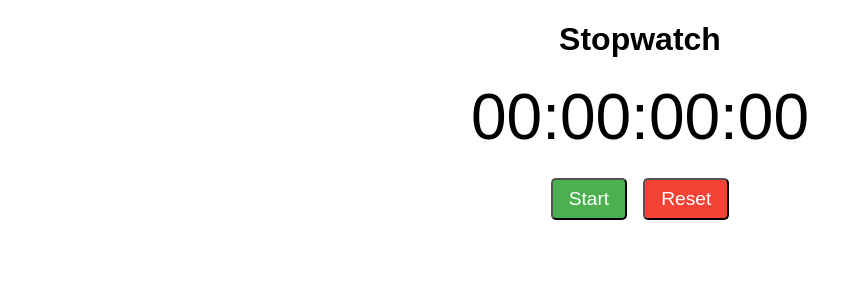
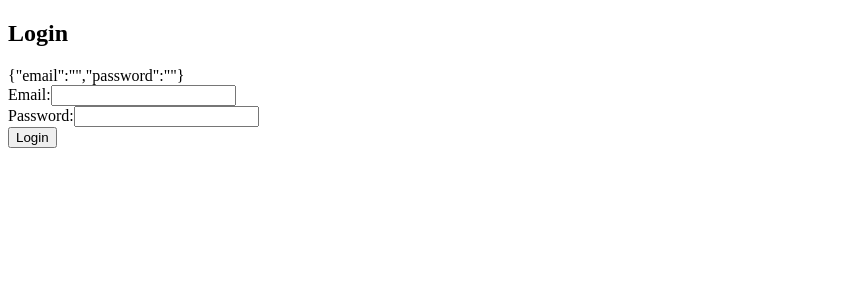
Before and after one commit to imRahul05/Learning_nodeJS, a React (Vite) app in the folder rev-react/demo1/: page /login in a window 1280 px wide. Shown: the top 300 px of the page, without its empty margins (0-862 px from the left). Built offline with nearby package versions, Linux system fonts and the light colour scheme.

Commit message:
feat: Add Login component with form validation and state management

```diff
--- a/rev-react/demo1/src/App.jsx
+++ b/rev-react/demo1/src/App.jsx
@@ -9,13 +9,15 @@ import Todo from './Todo'
 import NewTimer from './NewTimer'
 import Stopwatch from './Stopwatch'
 import './Stopwatch.css'
+import Login from './Login'
 
 
 const App = () => {
   return (
     <div>
     {/* <NewTimer/> */}
-    <Stopwatch />
+    {/* <Stopwatch /> */}
+    <Login/>
     </div>
   )
 }
--- /dev/null
+++ b/rev-react/demo1/src/Login.jsx
@@ -0,0 +1,78 @@
+import React, { useState } from 'react'
+
+const initialState= {
+    email:'',
+    password:''
+}
+
+
+
+  const validators = {
+    email: (value) =>
+      /^[^\s@]+@[^\s@]+\.[^\s@]+$/.test(value) ? "" : "Enter a valid email",
+    password: (value) =>
+      /^(?=.*[A-Z])(?=.*\d).{6,}$/.test(value)
+        ? ""
+        : "At least 6 chars, 1 uppercase, 1 number",
+  };
+
+const Login = () => {
+
+    const [ FormData,setFormData] = useState(initialState)
+    const [touched,setTouched] = useState({})
+    const [errors,setErrors] = useState({})
+
+     function handleChange(e){
+        const {name, value} = e.target;
+        setFormData({
+            ...FormData,
+            [name]: value
+        });
+
+        if(touched[name]){
+            setErrors((prev)=>({...prev,[name]: validators[name](value)}));
+        }
+     }
+
+     function handleBlur(e){
+          const {name, value} = e.target;
+         setTouched((prev)=>({...prev,[name]: true}));
+         setErrors((prev)=>({...prev,[name]: validators[name](value)}));
+     }
+    function handleSubmit(event) {
+        event.preventDefault();
+        console.log(FormData)
+
+    }
+
+  return (
+    <div>
+
+        <h2>Login</h2>
+        {JSON.stringify(FormData)}
+        <br/>
+        <form onSubmit={handleSubmit}>
+            <div>
+                <label htmlFor="email">Email:</label>
+                <input type="email" id="email" name="email" required onChange={handleChange} value={FormData.email} onBlur={handleBlur} />
+            </div>
+            {touched.email && errors.email && (
+        <small style={{ color: "red" }}>{errors.email}</small>
+      )}
+
+            <div>
+                <label htmlFor="password">Password:</label>
+                <input type="password" id="password" name="password" required onChange={handleChange} value={FormData.password} onBlur={handleBlur} />
+            </div>
+            {touched.password && errors.password && (
+        <small style={{ color: "red" }}>{errors.password}</small>
+      )}
+           <div>
+             <button type="submit">Login</button>
+           </div>
+        </form>
+    </div>
+  )
+}
+
+export default Login
```
Also changed, not shown: 1 other file (tests, documents, lock files or other folders).
